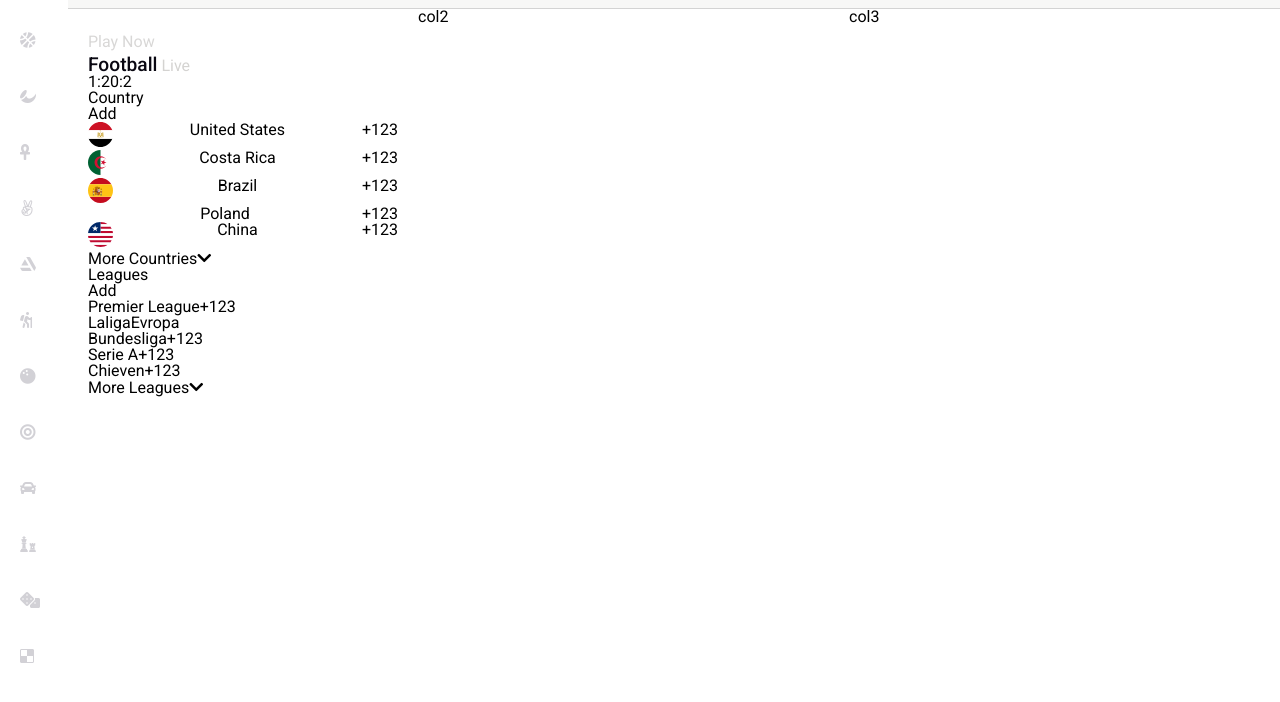
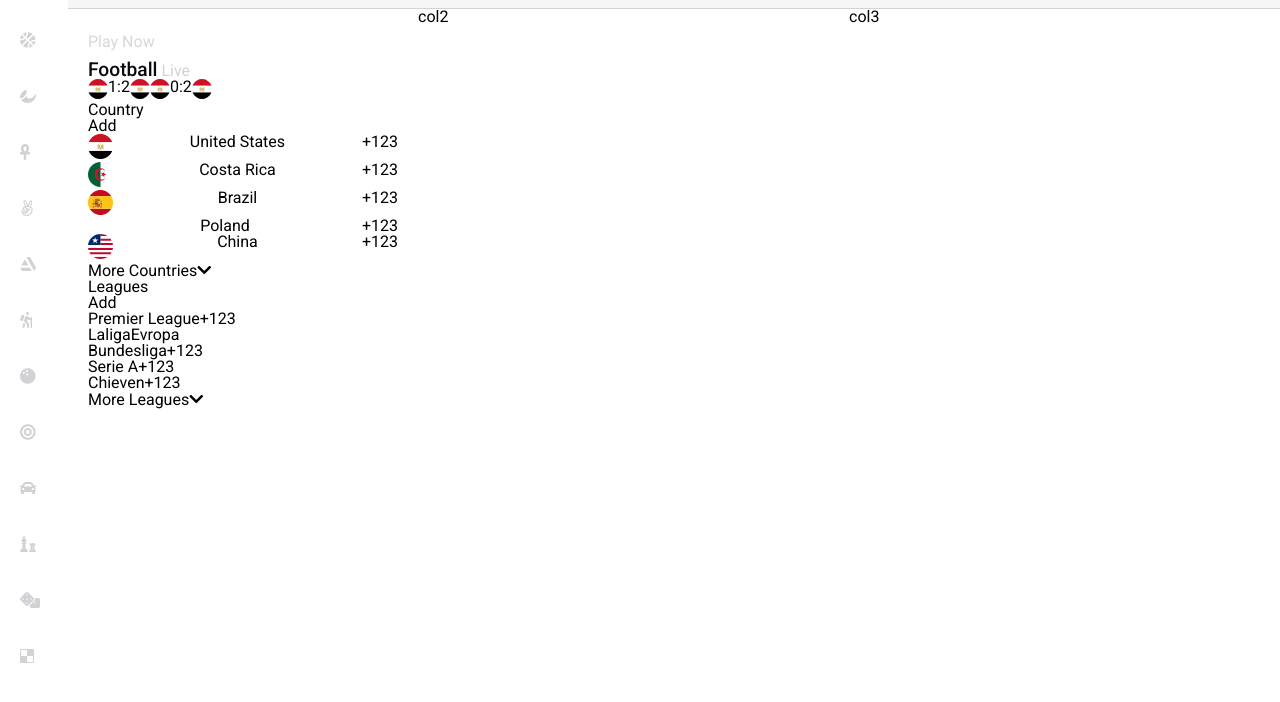
Before and after one commit to Oquendooo/sports-dashboard, a plain HTML site: page index.html in a window 1280 px wide. Shown: the part 56-758 px from the top of the page. Drawn offline with nearby package versions, Linux system fonts and the light colour scheme.

Commit message:
more styling

```diff
--- a/css/main.scss
+++ b/css/main.scss
@@ -127,7 +127,7 @@
           padding: 25px 20px;
           .sub-heading{
             color: #d8d7d6;
-            margin-bottom: 5px;
+            margin-bottom: 10px;
           }
           .heading{
             .first-part{
@@ -145,7 +145,12 @@
             display: flex;
             .score{
               display: flex;
-              .team-icon{}
+              .team-icon{
+                img{
+                  width: 20px;
+                  height: 20px;
+                }
+              }
               .number{}
               .seperator{}
             }
--- a/index.html
+++ b/index.html
@@ -60,18 +60,26 @@
           </h2>
           <div class="live-scores">
             <div class="score">
-              <div class="team-icon"></div>
+              <div class="team-icon">
+                <img src="assets/images/svgs/flag1.svg" alt=""/>
+              </div>
               <div class="number">1</div>
               <div class="seperator">:</div>
               <div class="number">2</div>
-              <div class="team-icon"></div>
+              <div class="team-icon">
+                <img src="assets/images/svgs/flag1.svg" alt=""/>
+              </div>
             </div>
             <div class="score">
-                <div class="team-icon"></div>
+                <div class="team-icon">
+                  <img src="assets/images/svgs/flag1.svg" alt=""/>
+                </div>
                 <div class="score">0</div>
                 <div class="seperator">:</div>
                 <div class="score">2</div>
-                <div class="team-icon"></div>
+                <div class="team-icon">
+                  <img src="assets/images/svgs/flag1.svg" alt=""/>
+                </div>
               </div>
           </div>
           <div class="country-section">
@@ -168,7 +176,7 @@
   </header>
 
   <script src="https://ajax.googleapis.com/ajax/libs/jquery/2.1.4/jquery.min.js"></script>
-  <script src="js/script.js"></script>
+  <!-- <script src="js/script.js"></script> -->
 </body>
 
 </html>
```
Also changed, not shown: css/main.css, 1 other file.
